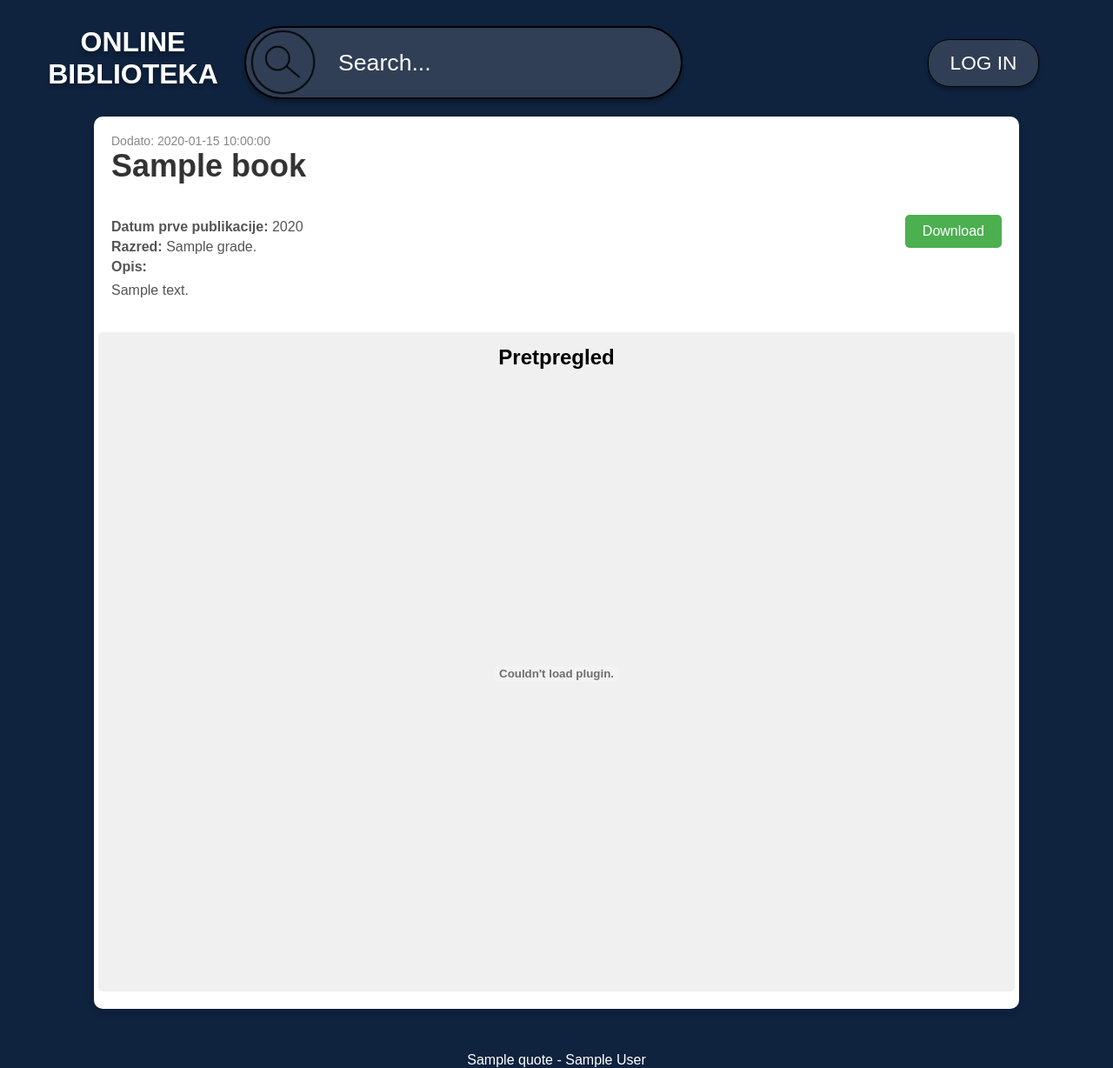
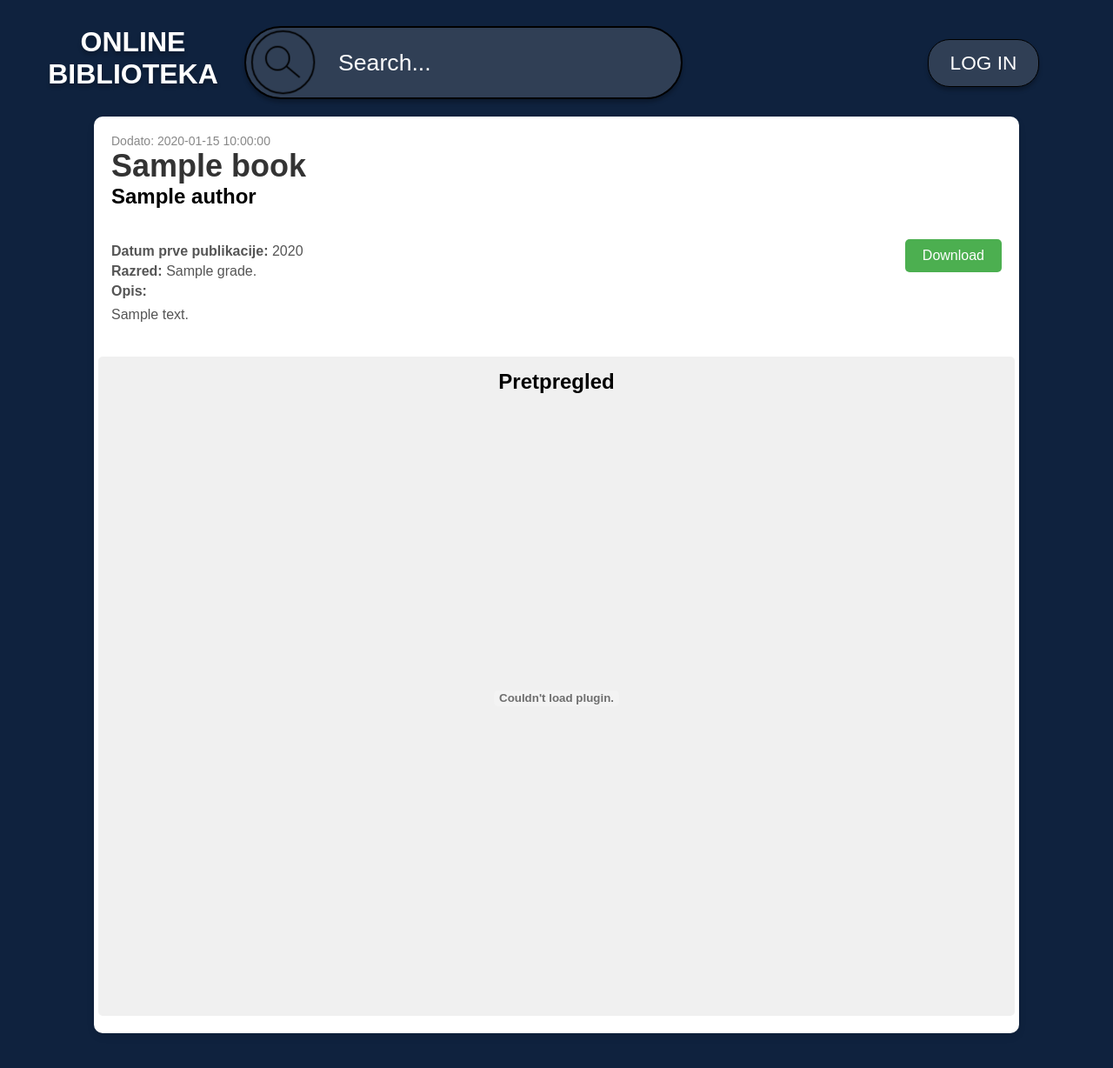
Before and after one commit to GrujicFilipRS/online-biblioteka, a Python web app: template templates/book.html in a window 1280 px wide. Shown: the top 1228 px of the page at 87% size. Run offline with Jinja, Linux system fonts and the light colour scheme; the template is opened without the code that fills it: most values are stand-ins (such as "Sample title", 1, 10 or a date in 2020); some web fonts are replaced.

Commit message:
added author name to book.html

```diff
--- a/templates/book.html
+++ b/templates/book.html
@@ -7,6 +7,7 @@
     <div class="header">
         <p class="date-added">Dodato: {{ book.created_at }}</p>
         <h1 class="book-title">{{ book.title }}</h1>
+        <h2 class="book-author">{{ book.author.name }}</h2>
     </div>
 
     <div class="book-info">
```
